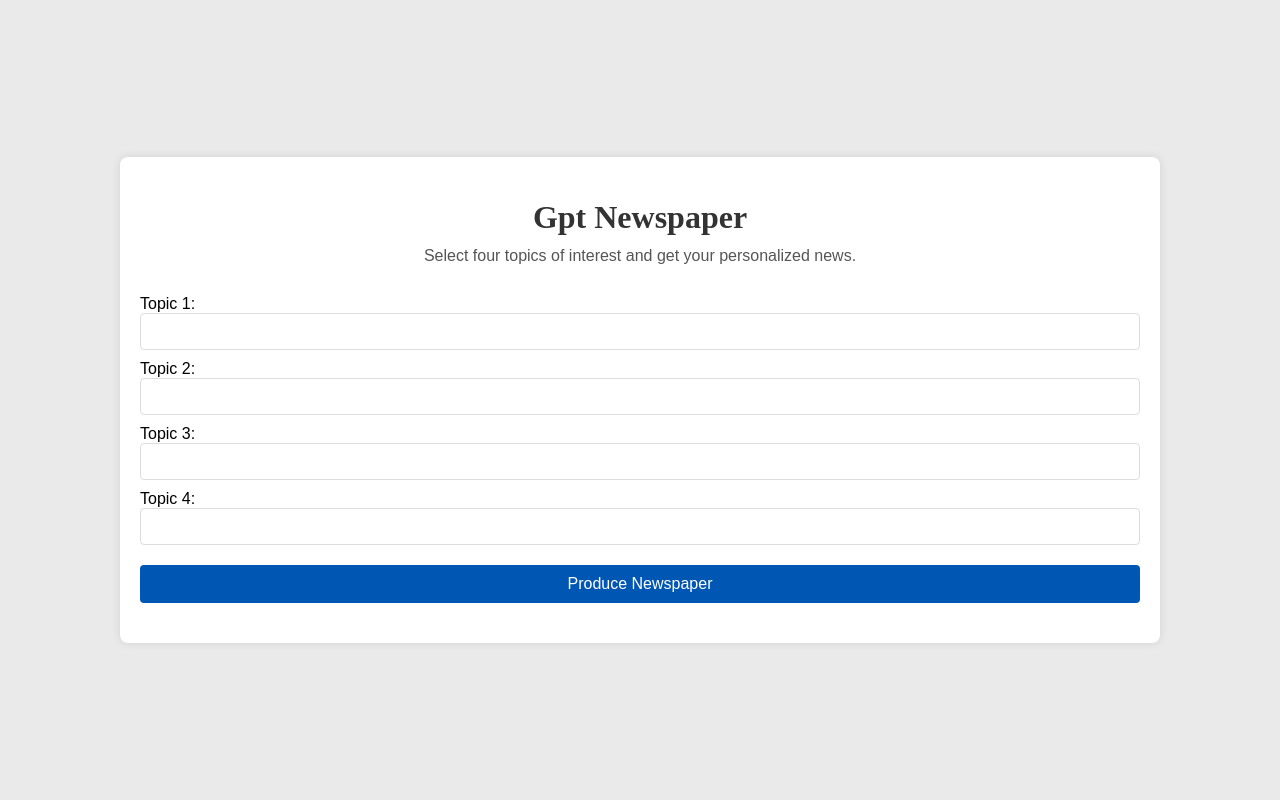
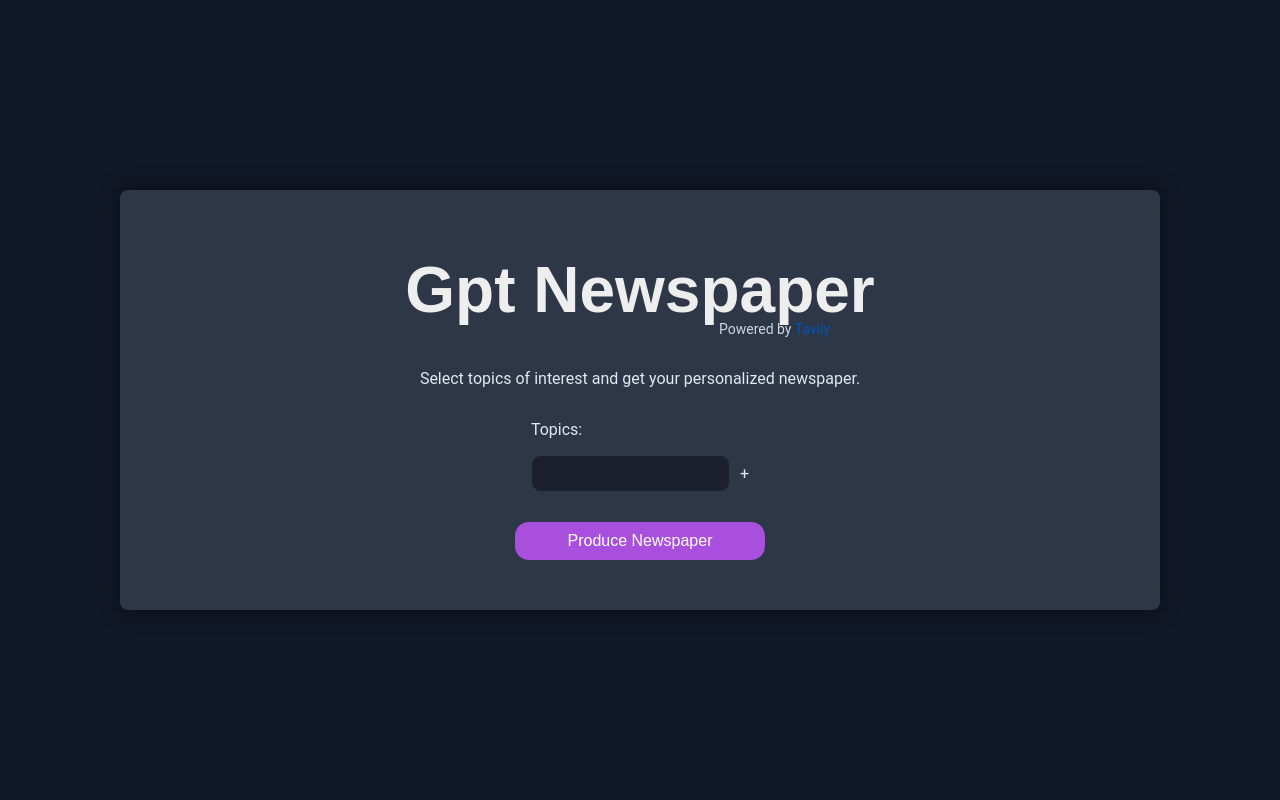
Before and after one commit to Mzisbrod/gpt-newspaper, a Flask app: page / in a window 1280 px wide. Run offline with Flask 3, Linux system fonts and the light colour scheme; some web fonts are replaced.

Commit message:
update frontend

```diff
--- a/backend/templates/newspaper/index.html
+++ b/backend/templates/newspaper/index.html
@@ -70,7 +70,7 @@
 </head>
 <body>
     <header>
-        <h1>GPT Newspaper</h1>
+        <h1>Gpt Newspaper</h1>
     </header>
 
     <div class="content">
--- a/frontend/index.html
+++ b/frontend/index.html
@@ -9,31 +9,32 @@
 <body>
     <div class="container">
         <header>
-            <h1>Gpt Newspaper</h1>
-            <p>Select four topics of interest and get your personalized news.</p>
+            <div class="header-content">
+                <h1>Gpt Newspaper</h1>
+            </div>
+            <p class="powered-by">Powered by <a href="https://tavily.com" target="_blank">Tavily</a></p>
+            <p>Select topics of interest and get your personalized newspaper.</p>
+
         </header>
-
         <section class="topic-selection">
             <form id="topicForm">
-                <div class="form-group">
-                    <label for="topic1">Topic 1:</label>
+                <p>Topics:</p>
+                <div class="form-group" id="topicGroup1">
                     <input type="text" id="topic1" name="topic1" required>
+                    <span class="icon add-topic">+</span>
+                    <span class="icon remove-topic">🗑️</span>
                 </div>
-                <div class="form-group">
-                    <label for="topic2">Topic 2:</label>
-                    <input type="text" id="topic2" name="topic2" required>
-                </div>
-                <div class="form-group">
-                    <label for="topic3">Topic 3:</label>
-                    <input type="text" id="topic3" name="topic3" required>
-                </div>
-                <div class="form-group">
-                    <label for="topic4">Topic 4:</label>
-                    <input type="text" id="topic4" name="topic4" required>
-                </div>
-                    <button type="button" id="produceNewspaper">Produce Newspaper</button>
             </form>
+            <button type="button" id="produceNewspaper">Produce Newspaper</button>
+
+
         </section>
+
+        <section id="loading" class="hidden">
+                <div id="loadingMessages"></div>
+        </section>
+
+
 
         <section id="newspaper" class="hidden">
             <!-- The newspaper articles will be populated here -->
--- a/frontend/static/scripts.js
+++ b/frontend/static/scripts.js
@@ -1,16 +1,20 @@
 function produceNewspaper() {
     var topics = [];
-    for (var i = 1; i <= 4; i++) {
+    for (var i = 1; i <= topicCount; i++) {
         var topic = document.getElementById('topic' + i).value.trim();
         if (topic) {
             topics.push(topic);
         }
     }
 
-    if (topics.length < 4) {
-        alert('Please fill in all four topics.');
+    if (topics.length === 0) {
+        alert('Please fill in at least one topic.');
         return;
     }
+
+        // Show loading animation
+    toggleLoading(true);
+
 
     fetch('http://localhost:8000/generate_newspaper', {
         method: 'POST',
@@ -21,22 +25,91 @@ function produceNewspaper() {
     })
     .then(response => response.json())
     .then(data => {
-        console.log('Success:', data);
-        // Process and display the newspaper data here
+        toggleLoading(false);
         displayNewspaper(data);
     })
     .catch((error) => {
+        toggleLoading(false);
         console.error('Error:', error);
-
     });
 }
+
+function toggleLoading(isLoading) {
+    const loadingSection = document.getElementById('loading');
+    const loadingMessages = document.getElementById('loadingMessages');
+    const messages = ["Looking for news...", "Curating sources...", "Writing articles...", "Editing final newspaper..."];
+    if (isLoading) {
+        loadingSection.classList.remove('hidden');
+        let messageIndex = 0;
+        loadingMessages.textContent = messages[messageIndex];
+        const interval = setInterval(() => {
+            if (messageIndex < messages.length - 1) {
+                messageIndex++;
+                loadingMessages.textContent = messages[messageIndex];
+            } else {
+                clearInterval(interval);
+            }
+        }, 6000);
+        loadingSection.dataset.intervalId = interval;
+    } else {
+        loadingSection.classList.add('hidden');
+        clearInterval(loadingSection.dataset.intervalId);
+    }
+}
+
+
+let topicCount = 1;
+
 window.addEventListener('DOMContentLoaded', (event) => {
     document.getElementById('produceNewspaper').addEventListener('click', produceNewspaper);
+    addIconToLastTopic();
 });
 
+function addIconToLastTopic() {
+    // Remove icons from all topics
+    document.querySelectorAll('.add-topic, .remove-topic').forEach(icon => {
+        icon.remove();
+    });
+
+    // Add icons to the last topic only
+    const lastTopic = document.getElementById('topicGroup' + topicCount);
+    if (lastTopic) {
+        const addIcon = document.createElement('span');
+        addIcon.className = 'icon add-topic';
+        addIcon.textContent = '+';
+        addIcon.addEventListener('click', addTopicField);
+        lastTopic.appendChild(addIcon);
+
+        if (topicCount > 1) {
+            const removeIcon = document.createElement('span');
+            removeIcon.className = 'icon remove-topic';
+            removeIcon.textContent = '🗑️';
+            removeIcon.addEventListener('click', removeTopicField);
+            lastTopic.appendChild(removeIcon);
+        }
+    }
+}
+
+function addTopicField() {
+    topicCount++;
+    const formGroup = document.createElement('div');
+    formGroup.className = 'form-group';
+    formGroup.id = 'topicGroup' + topicCount;
+    formGroup.innerHTML = `<input type="text" id="topic${topicCount}" name="topic${topicCount}" required>`;
+    document.getElementById('topicForm').appendChild(formGroup);
+    addIconToLastTopic();
+}
+
+function removeTopicField(event) {
+    const topicGroup = event.target.parentElement;
+    if (topicGroup && topicGroup.id !== 'topicGroup1') {
+        topicGroup.remove();
+        topicCount--;
+        addIconToLastTopic();
+    }
+}
 
 function displayNewspaper(data) {
-    // Assuming 'data.path' contains the URL/path to the generated newspaper
     if (data.path) {
         window.location.href = data.path;
     } else {
--- a/frontend/static/styles.css
+++ b/frontend/static/styles.css
@@ -1,8 +1,9 @@
 @import url('https://fonts.cdnfonts.com/css/chomsky');
 
 body {
-    font-family: 'Arial', sans-serif;
-    background-color: #eaeaea;
+    font-family: 'Roboto', sans-serif;
+    background-color: #111827;
+    color: #EEEEEF;
     margin: 0;
     padding: 0;
     display: flex;
@@ -12,63 +13,119 @@ body {
 }
 
 .container {
-    background-color: white;
+    background-color: #2D3748;
+    color: #E2E8F0;
     width: 80%;
     max-width: 1000px;
     padding: 20px;
-    box-shadow: 0 0 10px rgba(0, 0, 0, 0.1);
+    box-shadow: 0 0 20px rgba(0, 0, 0, 0.5);
     border-radius: 8px;
 }
 
-header h1 {
-    color: #333;
+header {
+    position: relative;
     text-align: center;
-    font-family: 'Chomsky', serif;
 }
 
-header p {
-    text-align: center;
-    margin-top: -10px;
-    margin-bottom: 30px;
-    color: #555;
+.header-content {
+    font-family: 'Chomsky', sans-serif;
+    font-size: 32px;
+    color: #EEEEEF;
+}
+
+.powered-by {
+    position: absolute;
+    bottom: 37px;
+    right: 310px;
+    font-size: 14px;
+    color: #CBD5E0;
+}
+
+.powered-by a {
+    color: #0056b3;
+    text-decoration: none;
+}
+
+.powered-by a:hover {
+    text-decoration: underline;
 }
 
 .topic-selection {
-    margin-bottom: 20px;
+    display: flex;
+    justify-content: center;
+    align-items: center;
+    margin-bottom: 30px;
+    flex-direction: column;
 }
 
 .form-group {
     margin-bottom: 10px;
+    display: flex;
+    align-items: center;
 }
 
 .form-group label {
-    margin-right: 10px;
+    color: #A0AEC0;
 }
 
 .form-group input[type="text"] {
+    flex-grow: 1;
     padding: 10px;
-    border: 1px solid #ddd;
-    border-radius: 4px;
-    width: calc(100% - 22px);
+    border: 1px solid #2D3748;
+    border-radius: 10px;
+    width: 70%;
+    justify-content: center;
+    background-color: #1A202C;
+    color: #E2E8F0;
 }
 
 #produceNewspaper {
     display: block;
-    width: 100%;
-    background-color: #0056b3;
+    width: 25%;
+    background-color: #A94FDD;
     color: white;
     padding: 10px;
     border: none;
-    border-radius: 4px;
+    border-radius: 14px;
     cursor: pointer;
     font-size: 16px;
     margin-top: 20px;
+    margin-left: auto;
+    margin-right: auto;
 }
 
 #produceNewspaper:hover {
-    background-color: #004494;
+    background-color: #8B5CBB;
 }
 
 .hidden {
     display: none;
 }
+
+#loading {
+    text-align: center;
+    padding: 20px;
+    font-size: 18px;
+    color: #CBD5E0;
+}
+
+@keyframes fadeInOut {
+    0%, 100% { opacity: 0; }
+    50% { opacity: 1; }
+}
+
+#loadingMessages {
+    animation: fadeInOut 2s linear infinite;
+}
+
+
+.icon {
+    cursor: pointer;
+    margin-left: 10px;
+}
+
+.add-topic {
+}
+
+.remove-topic {
+}
```
